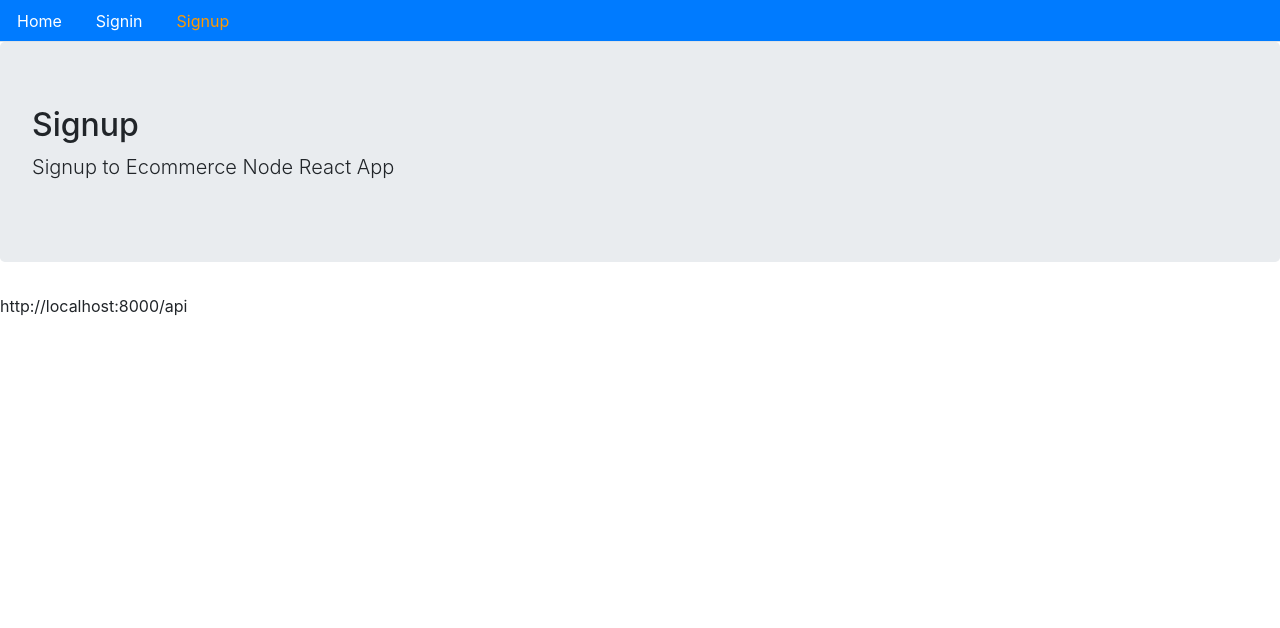
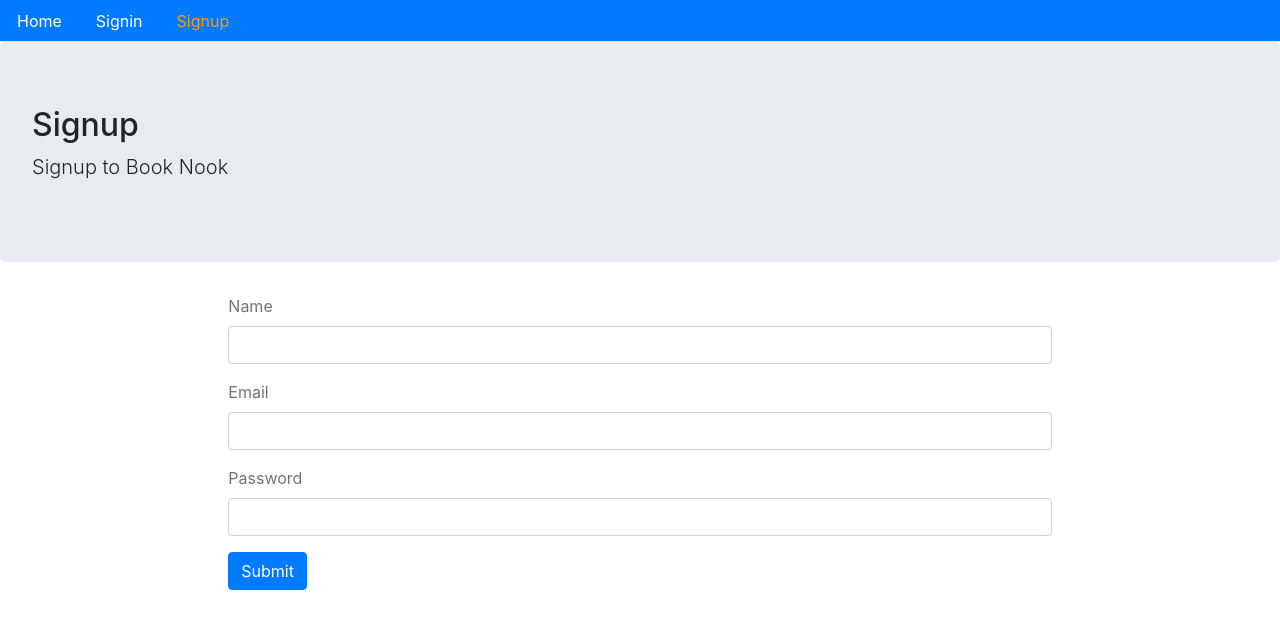
Before and after one commit to Navneet-Singh-123/BookNook-Frontend, a React (Create React App) app: page /signup in a window 1280 px wide. Shown: the top 628 px of the page. Built offline with nearby package versions, Linux system fonts and the light colour scheme.

Commit message:
Signup component completed

```diff
--- /dev/null
+++ b/src/auth/index.js
@@ -0,0 +1,20 @@
+import {API} from '../config'
+
+
+export const signup = (user)=>{
+    // console.log(name, email, password);
+    return fetch(`${API}/signup`, {
+        method: "POST",
+        headers: {
+            Accept: 'application/json',
+            "Content-Type": "application/json"
+        },
+        body: JSON.stringify(user)
+    })
+    .then(response=>{
+        return response.json()
+    })
+    .catch(err=>{
+        console.log(err);
+    })
+}
--- a/src/user/Signup.js
+++ b/src/user/Signup.js
@@ -1,12 +1,77 @@
-import React from 'react'
+import React, {useState} from 'react'
+import {Link} from 'react-router-dom'
 import Layout from '../core/Layout'
-import {API} from '../config'
+import {signup} from '../auth'
 
-const Signup = ()=>(
-    <Layout title="Signup" description="Signup to Ecommerce Node React App" >
-        {API}
-    </Layout>
-)
+const Signup = ()=>{
+
+    const[values, setValues] = useState({
+        name:'',
+        email:'',
+        password:'',
+        error:'',
+        success: false
+    })
+
+    const {name, email, password, error, success} = values;
+
+    const handleChange = name => event =>{
+        setValues({...values, error: false, [name]: event.target.value})
+    }
+
+
+
+    const clickSubmit = (event)=>{
+        event.preventDefault();
+        setValues({...values, error: false})
+        signup({name, email, password})
+        .then(data=>{
+            if(data.error){
+                setValues({...values, error: data.error, success: false})
+            }
+            else{
+                setValues({...values, name: '', email: '', password: '', error: '', success: true})
+            }
+        })
+    }
+
+    const signUpForm = ()=>(
+        <form>
+            <div className="form-group">
+                <label className="text-muted">Name</label>
+                <input onChange={handleChange('name')} type="text" className="form-control" value={name}/>
+            </div>
+            <div className="form-group">
+                <label className="text-muted">Email</label>
+                <input onChange={handleChange('email')} type="email" className="form-control" value={email}/>
+            </div>
+            <div className="form-group">
+                <label className="text-muted">Password</label>
+                <input onChange={handleChange('password')} type="passeord" className="form-control" value={password}/>
+            </div>
+            <button onClick={clickSubmit} className="btn btn-primary">Submit</button>
+        </form>
+    )
+
+    const showError = () =>(
+        <div className="alert alert-danger" style={{display: error ? '': 'none'}}>
+            {error}
+        </div>
+    )
+    const showSuccess = () =>(
+        <div className="alert alert-info" style={{display: success ? '': 'none'}}>
+            New Account is Created. Please <Link to="/signin">SignIn</Link>.
+        </div>
+    )
+
+    return (
+        <Layout title="Signup" description="Signup to Book Nook" className="container col-md-8 offset-md-2">
+            {showSuccess()}
+            {showError()}
+            {signUpForm()}
+        </Layout>
+    )
+}
 
 
 export default Signup;
```
Also changed, not shown: 1 other file (tests, documents, lock files or other folders).
